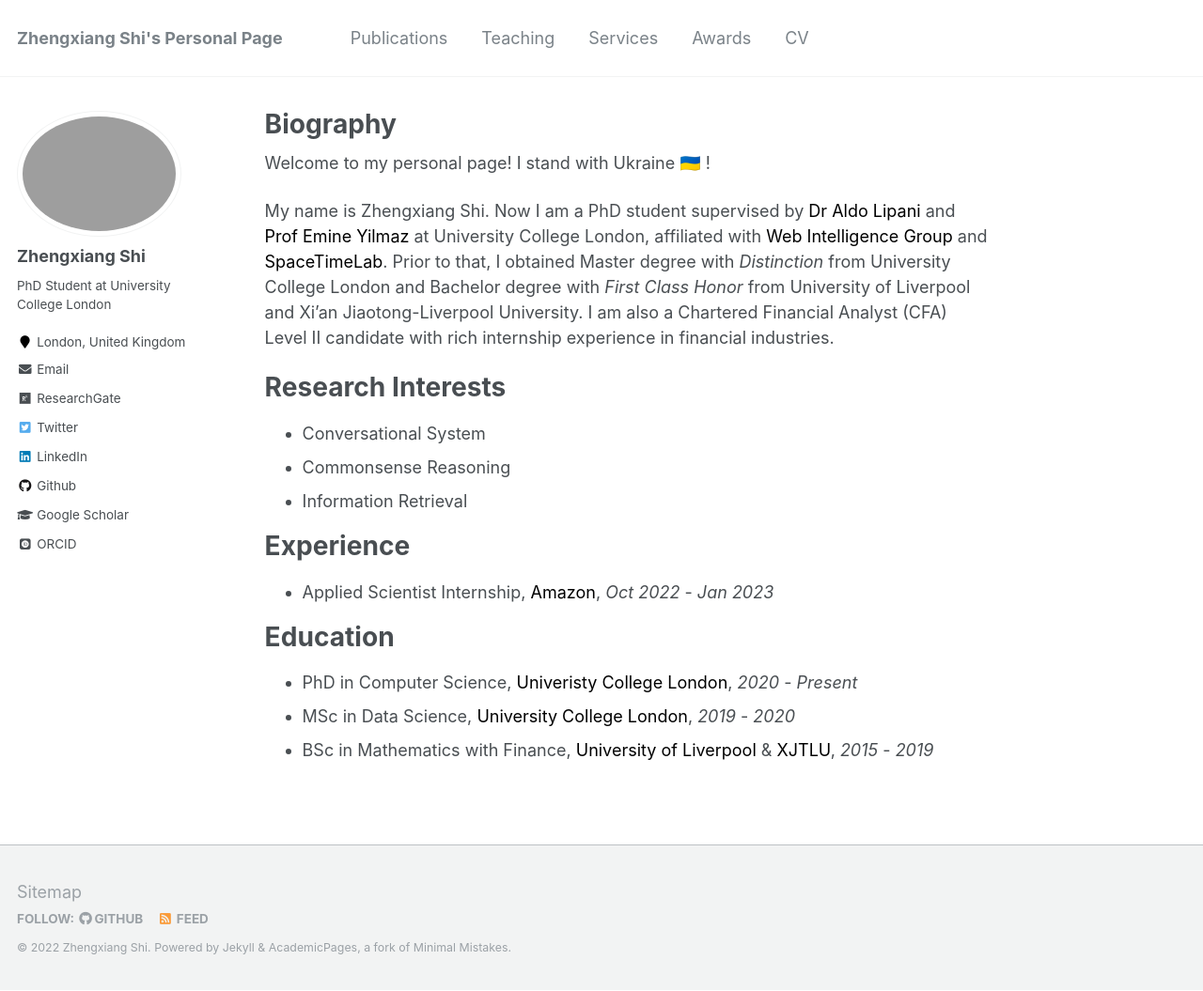
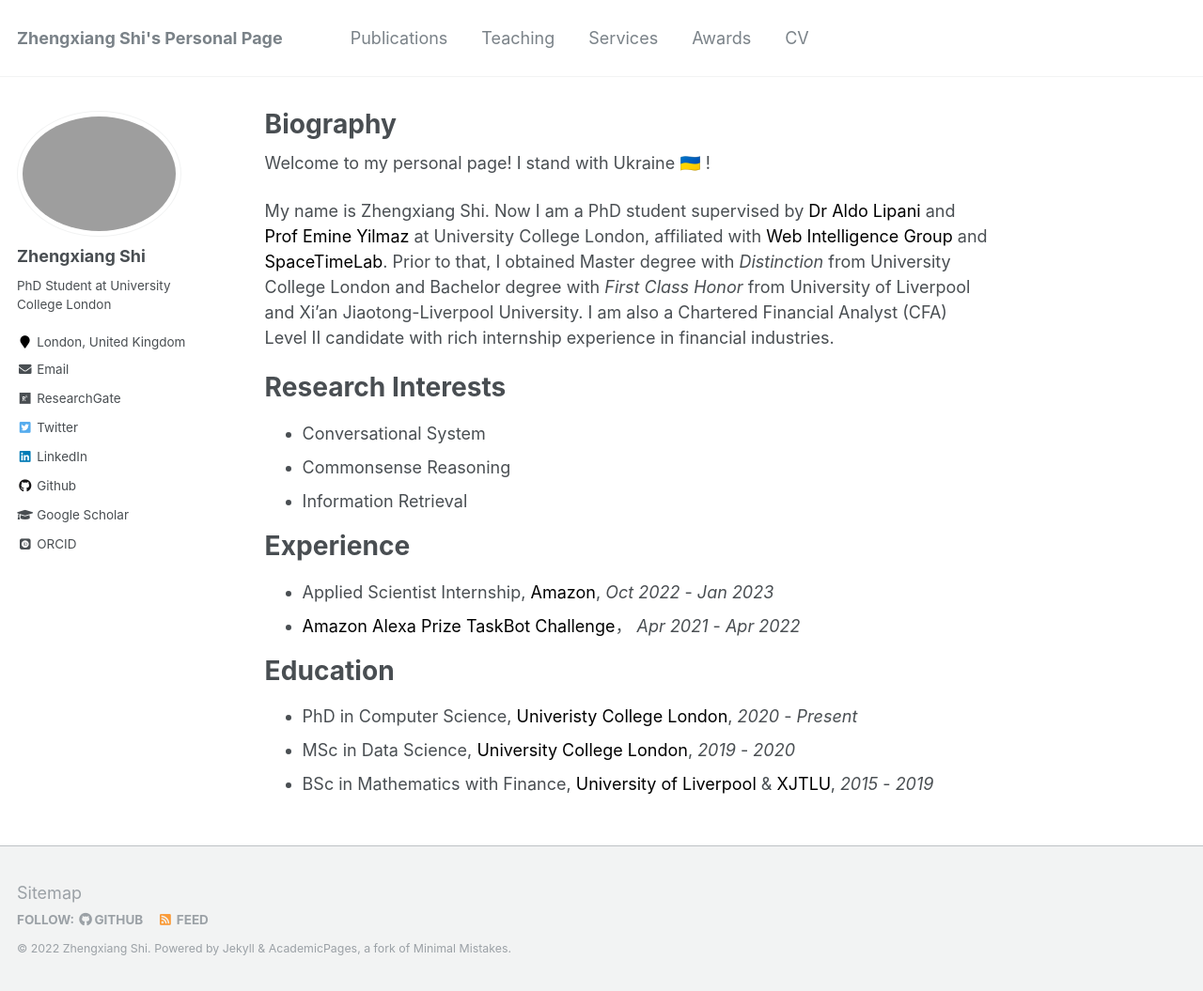
Before and after one commit to ZhengxiangShi/zhengxiangshi.github.io, a Jekyll site: the page built from _pages/about.md, in a window 1280 px wide and 1055 px high. Shown: the whole window at 94% size. Built offline with Jekyll 4.4.1, drawn with Linux system fonts in a browser that asks for light colours; emoji names are drawn with the system emoji font; some web fonts are replaced.

Commit message:
update about

```diff
--- a/_pages/about.md
+++ b/_pages/about.md
@@ -46,7 +46,8 @@ Research Interests
 Experience
 ======
 - Applied Scientist Internship, <a href="https://www.amazon.science/" style="color:black">Amazon</a>, *Oct 2022* - *Jan 2023*
-<!-- - Alexa Prize TaskBot Challenge, <a href="https://www.amazon.science/academic-engagements/ten-university-teams-selected-to-participate-in-alexa-prize-taskbot-challenge" style="color:black">Amazon</a>, *May 2021 - May 2022* -->
+- <a href="https://www.amazon.science/academic-engagements/ten-university-teams-selected-to-participate-in-alexa-prize-taskbot-challenge" style="color:black">Amazon Alexa Prize TaskBot Challenge</a>， *Apr 2021* - *Apr 2022*
+<!-- - Alexa Prize TaskBot Challenge, <a href="https://www.amazon.science/academic-engagements/ten-university-teams-selected-to-participate-in-alexa-prize-taskbot-challenge" style="color:black">Amazon Alexa Prize TaskBot Challenge</a>, *May 2021 - May 2022* -->
 
 Education
 ======
```
